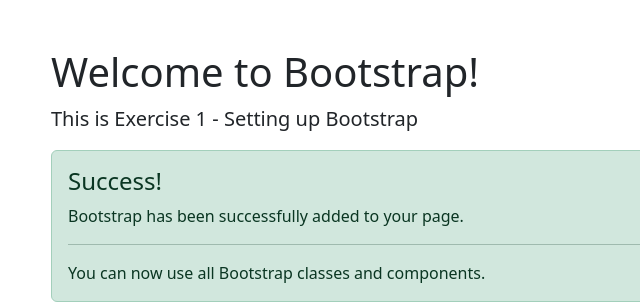
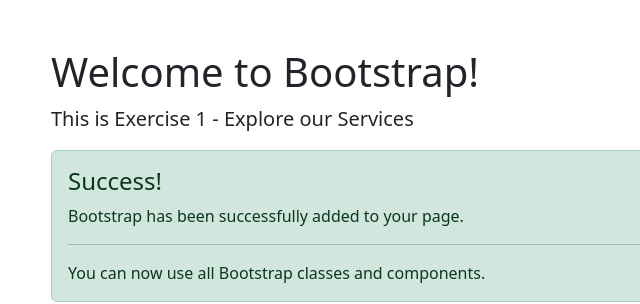
Before and after one commit to DeiCroissant/Web_Application_VLU, a plain HTML site: page Lab8/Ex1_Jumpotron.html in a window 1280 px wide. Shown: the top 304 px of the page, 31-671 px from the left. Drawn offline with nearby package versions, Linux system fonts and the light colour scheme.

Commit message:
updated ex1-jumpotron

```diff
--- a/Lab8/Ex1_Setup.html
+++ b/Lab8/Ex1_Jumpotron.html
@@ -10,7 +10,7 @@
 <body>
     <div class="container mt-5">
         <h1>Welcome to Bootstrap!</h1>
-        <p class="lead">This is Exercise 1 - Setting up Bootstrap</p>
+        <p class="lead">This is Exercise 1 - Explore our Services</p>
 
         <div class="alert alert-success" role="alert">
             <h4 class="alert-heading">Success!</h4>
```
Also changed, not shown: Lab8/index.html (+1 -1 lines), 1 other file.
